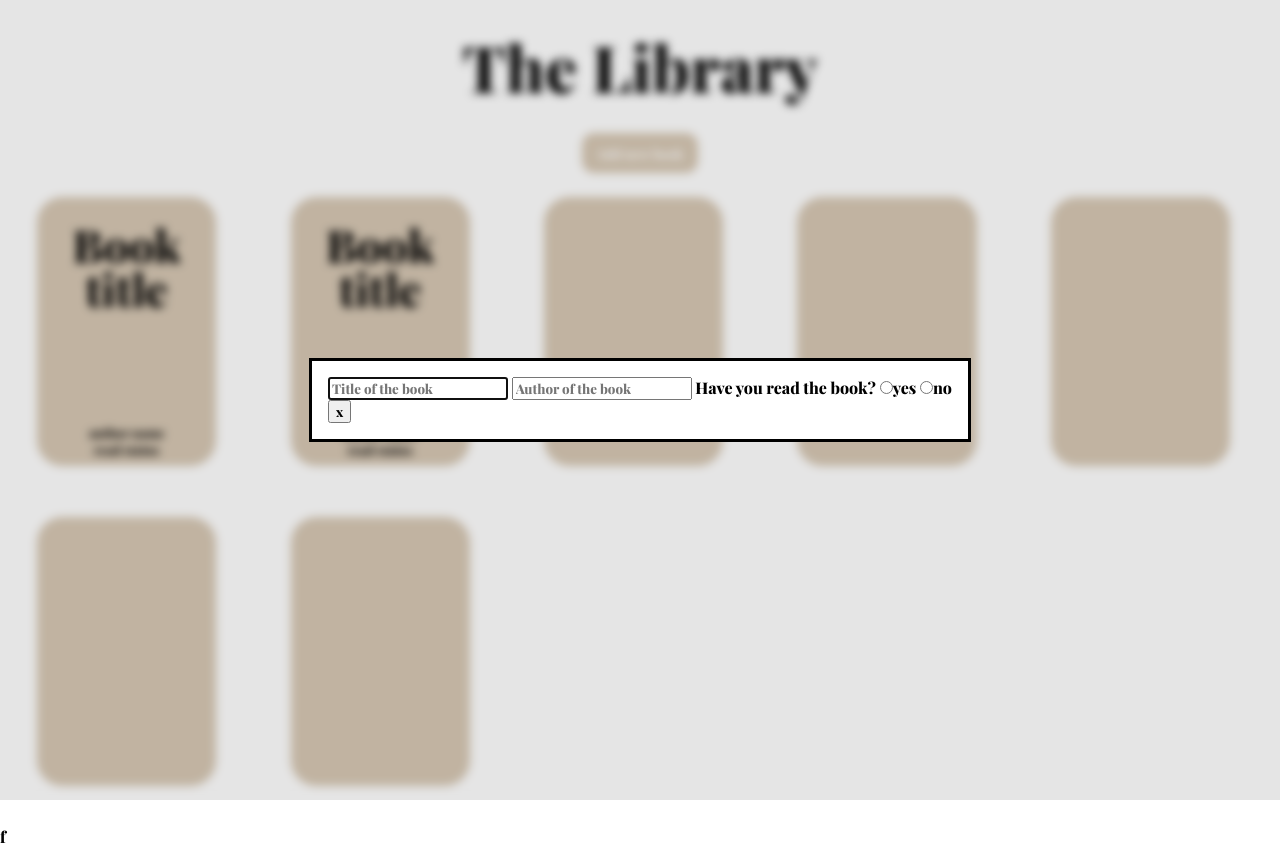
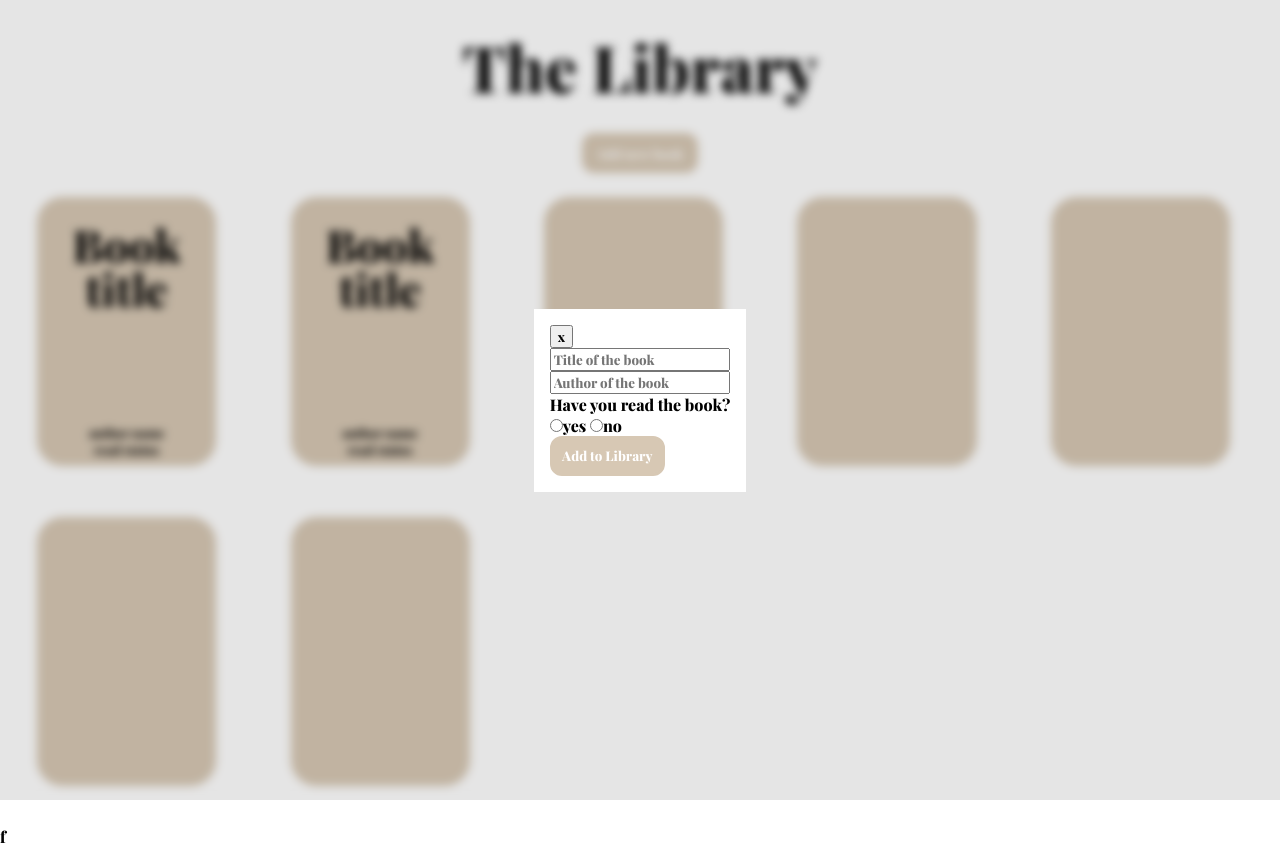
Before and after one commit to noahspachinger/odin-library, a plain HTML site: page index.html in a window 1280 px wide. Both pictures are taken after a click on the button "Add new book". Drawn offline with nearby package versions, Linux system fonts and the light colour scheme.

Commit message:
Basic dialog design

```diff
--- a/index.html
+++ b/index.html
@@ -13,14 +13,15 @@
 <body>
     <h1>The Library</h1>
     <dialog id="newbookdialog">
+        <button id="closedialog">x</button>
         <form>
-            <input type="text" placeholder="Title of the book" class="textinput">
-            <input type="text" placeholder="Author of the book" class="textinput">
-            <label for="readstatus">Have you read the book?</label>
+            <input type="text" placeholder="Title of the book" class="textinput"><br>
+            <input type="text" placeholder="Author of the book" class="textinput"><br>
+            <label for="readstatus">Have you read the book?</label><br>
             <input type="radio" name="readstatus" value="yes">yes
-            <input type="radio" name="readstatus" value="no">no
+            <input type="radio" name="readstatus" value="no">no<br>
+            <button type="submit" id="submitButton">Add to Library</button>
         </form>
-        <button id="closedialog">x</button>
     </dialog>
     <div id="buttondiv">
         <button id="opendialog">Add new book</button>
--- a/style.css
+++ b/style.css
@@ -86,4 +86,18 @@ h1 {
 
 #newbookdialog {
     margin: auto;
+    border: none;
 }
+
+#submitButton {
+    background-color: #D7C8B4;
+    height: 5vh;
+    width: 9vw;
+    border-radius: 12px;
+    color: white;
+    border: #D7C8B4 3px solid;
+}
+
+#submitButton:hover {
+    animation: start 0.5s both;
+}
```
